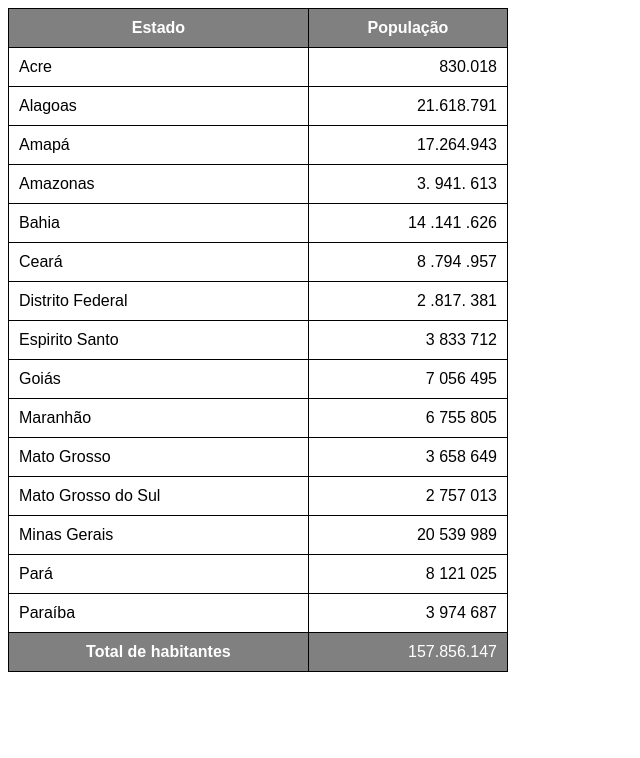
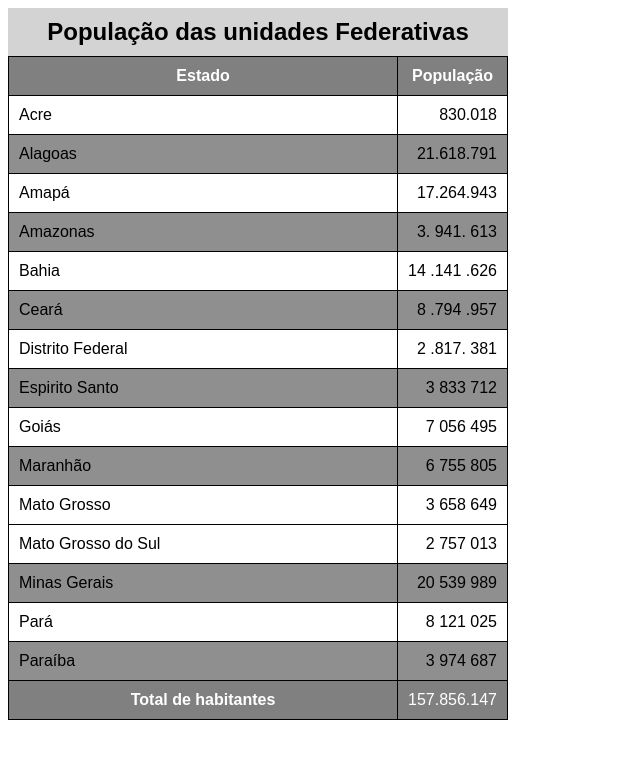
Before and after one commit to emesantts/html-css, a plain HTML site: page exercicios/ex024/tabela02.html in a window 1280 px wide. Shown: the whole page, without its empty margins (0-640 px from the left). Drawn offline with Linux system fonts and the light colour scheme.

Commit message:
atualizei tabela02

```diff
--- a/exercicios/ex024/tabela02.html
+++ b/exercicios/ex024/tabela02.html
@@ -11,6 +11,7 @@
         table{
             width: 500px;
             border-collapse: collapse;
+            position: relative;
         }
         td,th{
             border: 1px solid black;
@@ -20,19 +21,32 @@
             background-color: gray;
             color: white;
         }
+        thead > tr >th {
+            position: sticky;
+            top: -1px;
+            background-color: gray;
+        }
+        tbody > tr:nth-child(2n){
+            background-color: rgb(144, 143, 143);
+        }
         td.num{
          text-align: right;
+        }
+        caption{
+        font-size: 1.5em;
+        font-weight: bold;
+        padding: 10px;
+        background-color: rgba(211, 211, 211, 0.99);
         }
     </style>
 </head>
 <body>
     <table>
+        <caption>População das unidades Federativas</caption>
         <thead>
          <tr>
-            <th>
-                Estado
-            </th>
-            <th>População</th>
+            <th scope="col">Estado</th>
+            <th scope="col" style="width: 50px;">População</th>
          </tr>
         </thead>
         <tbody>
@@ -100,7 +114,7 @@
         </tbody>
         <tfoot>
             <tr>
-                <th>Total de habitantes</th>
+                <th scope="row" >Total de habitantes</th>
                 <strong>
                     <td class="num">157.856.147</td>
                 </strong>
```
